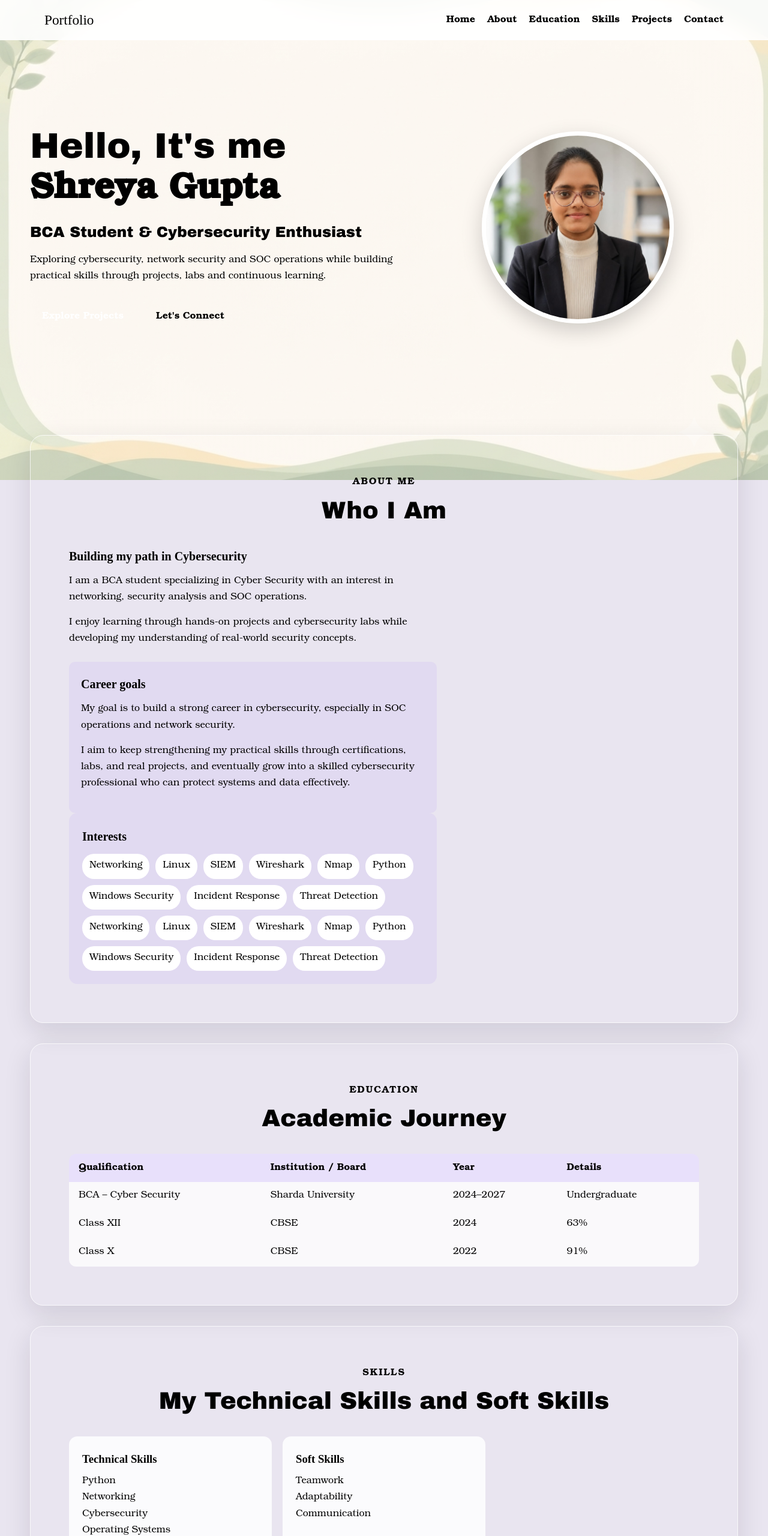
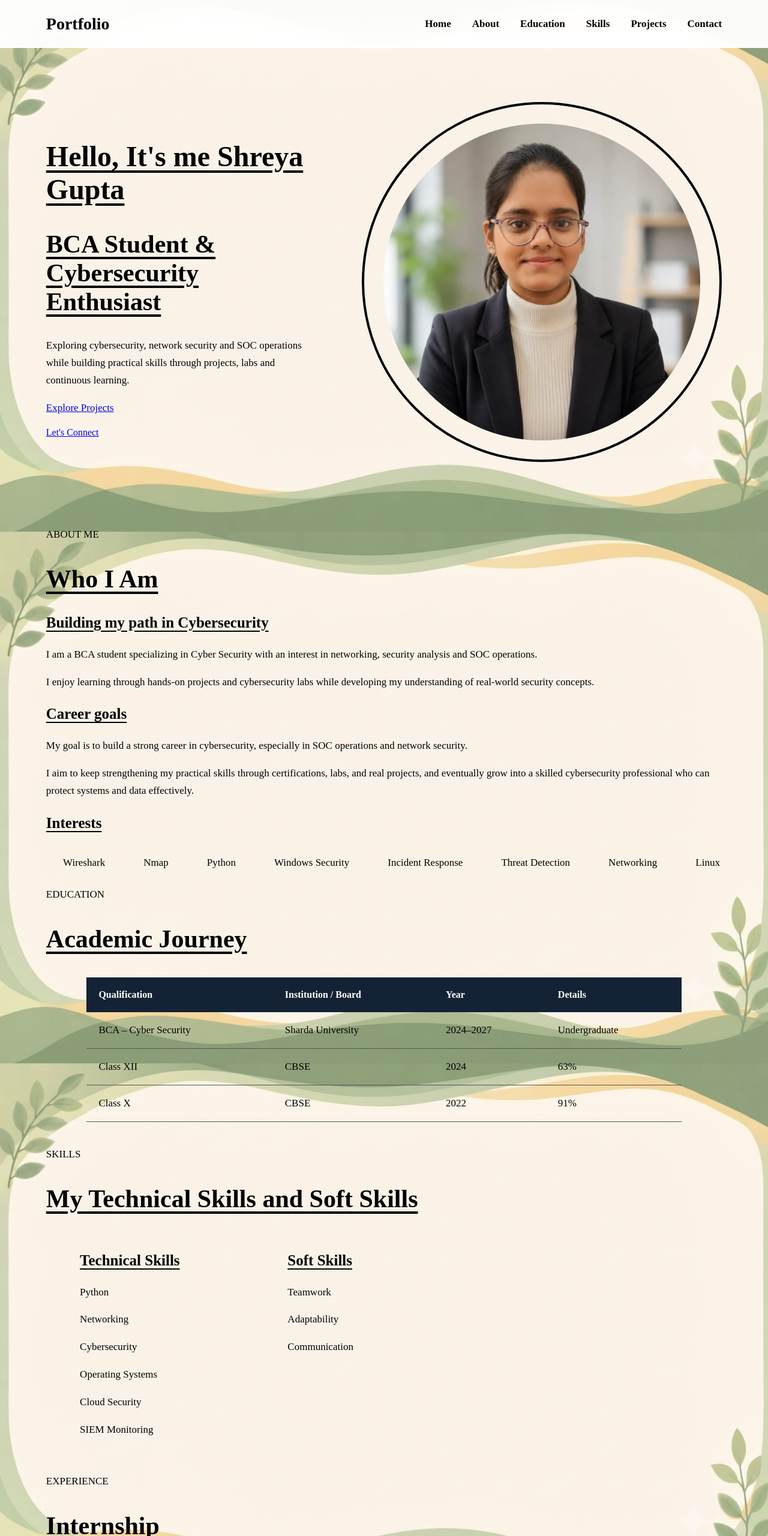
Before and after one commit to shreya14122005-ship-it/shreyagupta-portfolio, a plain HTML site: page index.html in a window 1280 px wide. Shown: the top 2560 px of the page at 60% size. Drawn offline with Linux system fonts and the light colour scheme.

Commit message:
Update style.css

```diff
--- a/style.css
+++ b/style.css
@@ -1,178 +1,465 @@
 * {
- box-sizing: border-box; margin: 0; padding: 0;
+    box-sizing: border-box;
+}
+/* ================================
+   BACKGROUND IMAGE
+================================ */
+
+html,
+body {
+    margin: 0;
+    padding: 0;
+    color: #000;
+    background-image: url("background.png");
+    background-size: cover;
+    background-position: center;
+    background-attachment: fixed;
+    background-repeat: no-repeat;
 }
 
 
-html {
-     scroll-behavior: smooth;
-    }
-
-body {
-    color: var(--ink);
-    font-family: "Bookman Old Style", Bookman, "URW Bookman", serif;
-    line-height: 1.7;
-    min-height: 100vh;
-    background: #e9e5f0;
-}
-
-/* Fixed backdrop remains visible behind every section. */
-.page-background {
-    position: fixed;
-    inset: 0;
-    z-index: -2;
-    background-image: linear-gradient(rgba(255,255,255,.42), rgba(255,255,255,.42)), url("background.png");
-    background-size: cover;
-    background-position: center;
-    background-repeat: no-repeat;
-}
-
-h1, h2, .section-title h2 {
-    color: #000;
-    font-family: "Arial Black", Arial, sans-serif;
-    font-weight: 900;
-    line-height: 1.25;
-}
-
-h3, .small-heading, .logo, .footer-logo, .company {
-    font-family: Algerian, "Bookman Old Style", serif;
-    color: #000;
-}
-
-p, li, td, th, label, input, textarea, button, a, span {
-    font-family: "Bookman Old Style", Bookman, "URW Bookman", serif;
-}
-
-a { color: inherit; text-decoration: none; }
-a:hover { color: var(--accent-dark); }
+/* ================================
+   HEADER
+================================ */
 
 header {
     position: sticky;
     top: 0;
-    z-index: 10;
-    background: rgba(255,255,255,.9);
-    backdrop-filter: blur(12px);
-    border-bottom: 1px solid var(--line);
+    z-index: 9999;
+
+    width: 100%;
+    height: 80px;
+
+    background: rgba(255, 255, 255, 0.96);
+
+    display: flex;
+    align-items: center;
 }
 
+
+/* Portfolio LEFT */
+
+header .logo,
+.logo {
+    color: #000 !important;
+    font-size: 28px;
+    font-weight: bold;
+    text-decoration: none;
+}
+
+
+/* Header inner */
+
 .navbar {
-    max-width: 1180px;
-    margin: auto;
-    padding: 14px 24px;
+    width: 100%;
+    height: 100%;
+
+    padding: 0 6%;
+
     display: flex;
     align-items: center;
     justify-content: space-between;
-    gap: 24px;
 }
 
-.logo, .footer-logo { font-size: 1.45rem; }
-.nav-links { display: flex; flex-wrap: wrap; gap: 20px; list-style: none; }
-.nav-links a { font-weight: bold; }
-.nav-links a:hover { text-decoration: underline; }
 
-main { width: min(1180px, calc(100% - 40px)); margin: auto; }
+/* Navigation RIGHT */
 
-.section {
-    margin: 34px 0;
-    padding: clamp(28px, 5vw, 64px);
-    border: 1px solid rgba(255,255,255,.72);
-    border-radius: 22px;
-    background: var(--paper);
-    box-shadow: 0 14px 45px rgba(25, 15, 45, .12);
-    scroll-margin-top: 95px;
+.nav-links {
+    display: flex;
+    align-items: center;
+    gap: 35px;
+
+    margin: 0;
+    padding: 0;
+
+    list-style: none;
 }
 
-.hero { min-height: 78vh; display: grid; grid-template-columns: 1.25fr .75fr; align-items: center; gap: 42px; }
-.small-heading { letter-spacing: .12em; font-size: .9rem; margin-bottom: 14px; }
-.hero h1 { font-size: clamp(2rem, 5vw, 3.7rem); }
-.hero h1 span { display: block; }
-.hero h2 { font-size: clamp(1.1rem, 2.3vw, 1.55rem); margin: 18px 0; }
-.hero-text { max-width: 650px; }
-.hero-buttons { display: flex; flex-wrap: wrap; gap: 14px; margin-top: 26px; }
-.btn, .contact-form button {
+
+/* Navigation black */
+
+.nav-links a {
+    color: #000 !important;
+
+    font-size: 17px;
+    font-weight: bold;
+
+    text-decoration: none;
+
+    transition: 0.3s ease;
+}
+
+
+/* Navigation hover */
+
+.nav-links a:hover {
+    color: #000 !important;
+    text-decoration: underline;
+    text-underline-offset: 5px;
+}
+
+
+/* ================================
+   ALL CONTENT
+================================ */
+
+main {
+    width: 100%;
+}
+
+section {
+    width: 100%;
+    max-width: 1500px;
+
+    margin: 0 auto;
+
+    padding-left: 6%;
+    padding-right: 6%;
+
+    scroll-margin-top: 80px;
+}
+
+
+/* ================================
+   HEADINGS
+================================ */
+
+section h1,
+section h2,
+section h3,
+section h4 {
+    color: #000 !important;
+}
+
+section h1,
+section h2 {
+    text-decoration: underline;
+    text-underline-offset: 7px;
+}
+
+
+/* Main heading */
+
+section h1 {
+    font-size: 48px;
+}
+
+
+/* Section heading */
+
+section h2 {
+    font-size: 42px;
+}
+
+
+/* Sub heading */
+
+section h3 {
+    font-size: 25px;
+    text-decoration: underline;
+    text-underline-offset: 5px;
+}
+
+
+/* Normal content */
+
+section p,
+section li {
+    color: #000 !important;
+    font-size: 17px;
+    line-height: 1.7;
+}
+
+
+/* ================================
+   HOME
+================================ */
+
+.hero {
+    min-height: calc(100vh - 80px);
+
+    padding: 90px 6%;
+
+    display: flex;
+    align-items: center;
+    justify-content: space-between;
+
+    gap: 80px;
+}
+
+
+
+.hero-content {
+    max-width: 700px;
+}
+
+/* ================================
+   HOME IMAGE
+================================ */
+
+.profile-image {
+    width: 600px !important;
+    height: 600px !important;
+
+    min-width: 600px !important;
+    min-height: 600px !important;
+
+    max-width: 600px !important;
+    max-height: 600px !important;
+
+    flex: 0 0 600px;
+
+    padding: 32px;
+
+    overflow: hidden;
+
+    border-radius: 50%;
+    border: 4px solid #000;
+}
+
+
+.profile-image img,
+.home-image img {
+    width: 100%;
+    height: 100%;
+
+    object-fit: cover;
+    object-position: center;
+
+    display: block;
+
+    border-radius: 50%;
+}
+
+
+/* ================================
+   INTERESTS ANIMATION
+================================ */
+
+.skills-marquee {
+    width: 100%;
+    overflow: hidden;
+
+    margin-top: 30px;
+}
+
+
+.skills-track {
+    display: flex;
+    width: max-content;
+    gap: 20px;
+
+    animation: interestsMove 18s linear infinite;
+}
+
+
+.skills-track span {
     display: inline-block;
-    padding: 12px 20px;
-    border: 2px solid var(--accent);
-    border-radius: 9px;
+
+    padding: 12px 22px;
+
+    white-space: nowrap;
+
+    color: #000 !important;
+
+    font-size: 17px;
+    font-weight: 500;
+}
+
+
+.skills-track:hover {
+    animation-play-state: paused;
+}
+
+
+@keyframes interestsMove {
+
+    0% {
+        transform: translateX(0);
+    }
+
+    100% {
+        transform: translateX(-50%);
+    }
+
+}
+
+
+/* ================================
+   EDUCATION TABLE
+================================ */
+
+table {
+    width: 88%;
+    margin: 40px auto;
+
+    border-collapse: collapse;
+
+    color: #000;
+}
+
+
+table th {
+    background: #142235;
+    color: white !important;
+
+    padding: 20px;
+
+    text-align: left;
+}
+
+
+table td {
+    color: #000 !important;
+
+    padding: 20px;
+
+    border-bottom: 1px solid #555;
+
+    font-size: 17px;
+}
+
+
+/* ================================
+   CARDS
+================================ */
+
+.internship-card,
+.experience-card,
+.project-card,
+.achievement-card {
+    width: 88%;
+
+    margin: 35px auto;
+
+    padding: 35px;
+
+    color: #000;
+}
+
+
+/* ================================
+   TECHNICAL SKILLS
+   3D EFFECT
+================================ */
+.skills-grid {
+    width: 90%;
+    margin: 40px auto;
+
+    display: grid;
+    grid-template-columns: repeat(3, 1fr);
+    gap: 25px;
+
+    perspective: 1000px;
+}
+
+.skill-card {
+    color: #000 !important;
+
+    transform-style: preserve-3d;
+
+    transition: transform 0.6s ease;
+}
+
+/* Y-axis 3D rotation */
+.skill-card:hover {
+    transform: rotateY(12deg);
+}
+
+/* ================================
+   CONTACT
+================================ */
+
+.contact-grid {
+    width: 88%;
+    margin: 40px auto;
+
+    display: flex;
+    justify-content: space-between;
+    align-items: flex-start;
+    gap: 60px;
+}
+
+.contact-info,
+.contact-form {
+    flex: 1;
+}
+
+.social-links {
+    display: flex;
+    gap: 25px;
+    margin-top: 20px;
+}
+
+.social-links a {
+    color: #000 !important;
     font-weight: bold;
-    transition: transform .2s ease, background .2s ease, color .2s ease;
+    text-decoration: none;
 }
-.primary-btn, .contact-form button { background: var(--accent); color: white; }
-.secondary-btn { background: transparent; }
-.btn:hover, .contact-form button:hover { transform: translateY(-3px); background: var(--accent-dark); color: white; }
-.profile-area { display: flex; justify-content: center; }
-.profile-image { width: min(320px, 100%); aspect-ratio: 1; overflow: hidden; border-radius: 50%; border: 7px solid white; box-shadow: 0 12px 35px rgba(0,0,0,.18); }
-.profile-image img { width: 100%; height: 100%; object-fit: cover; display: block; }
-
-.section-title { text-align: center; margin-bottom: 34px; }
-.section-title p { font-weight: bold; letter-spacing: .1em; margin-bottom: 8px; }
-.section-title h2 { font-size: clamp(1.65rem, 3.5vw, 2.5rem); }
-
-.about-grid { display: grid; grid-template-columns: 1.2fr .8fr; gap: 28px; }
-.about-text h3, .technical-skills h3, .content-group h3, .contact-info h3, .contact-form h3, .internship-card h3 { font-size: 1.25rem; margin-bottom: 12px; }
-.about-text p { margin-bottom: 15px; }
-.career-objective { margin-top: 24px; padding: 20px; border-left: 4px solid var(--accent); background: rgba(139,92,246,.08); border-radius: 10px; }
-.technical-skills { min-width: 0; padding: 22px; border-radius: 14px; background: rgba(139,92,246,.08); }
-.skills-marquee { overflow: hidden; }
-.skills-track { display: flex; flex-wrap: wrap; gap: 10px; }
-.skills-track span { padding: 7px 12px; border-radius: 20px; background: white; border: 1px solid var(--line); }
-
-.table-container { overflow-x: auto; border-radius: 12px; }
-table { width: 100%; border-collapse: collapse; background: rgba(255,255,255,.75); }
-th, td { padding: 14px 16px; text-align: left; border: 1px solid var(--line); }
-th { background: rgba(139,92,246,.16); font-weight: bold; }
-tbody tr:hover { background: rgba(139,92,246,.08); }
-
-.skills-grid { display: grid; grid-template-columns: repeat(3, 1fr); gap: 18px; }
-.skill-card { padding: 22px; border-radius: 14px; background: rgba(255,255,255,.82); border: 1px solid var(--line); transition: transform .2s ease, box-shadow .2s ease; }
-.skill-card:hover { transform: translateY(-5px); box-shadow: 0 12px 24px rgba(25,15,45,.12); }
-.skill-icon { font-size: 1.8rem; margin-bottom: 8px; }
-.skill-card h3 { margin-bottom: 8px; }
-
-.internship-card { display: flex; align-items: flex-start; justify-content: space-between; gap: 28px; padding: 24px; background: rgba(255,255,255,.78); border: 1px solid var(--line); border-radius: 14px; }
-.company { font-weight: bold; letter-spacing: .08em; }
-.date { font-size: .92rem; opacity: .8; }
-.internship-description { max-width: 520px; }
-
-.content-groups { display: grid; grid-template-columns: repeat(3, 1fr); gap: 18px; }
-.content-group { padding: 22px; background: rgba(255,255,255,.82); border: 1px solid var(--line); border-radius: 14px; }
-.content-group ul { padding-left: 22px; }
-.content-group li { margin: 7px 0; }
-
-.contact-layout { display: grid; grid-template-columns: .9fr 1.1fr; align-items: start; gap: clamp(24px, 5vw, 60px); }
-.contact-info { padding: 10px 0; }
-.contact-details { margin: 24px 0; display: grid; gap: 15px; }
-.contact-details p { display: grid; gap: 3px; overflow-wrap: anywhere; }
-.contact-details strong { font-weight: bold; }
-.social-links { display: flex; flex-wrap: wrap; gap: 12px; }
-.social-links a { display: inline-block; padding: 9px 15px; border: 1px solid var(--accent); border-radius: 8px; font-weight: bold; }
-.social-links a:hover { background: var(--accent); color: white; }
 
 .contact-form {
-    width: 100%;
-    padding: clamp(22px, 3vw, 34px);
     display: flex;
     flex-direction: column;
-    gap: 10px;
-    background: rgba(255,255,255,.96);
-    border: 1px solid var(--line);
-    border-radius: 16px;
-    box-shadow: 0 12px 32px rgba(25,15,45,.12);
+    gap: 20px;
 }
-.contact-form h3 { margin-bottom: 6px; }
-.contact-form label { font-weight: bold; margin-top: 6px; }
-.contact-form input, .contact-form textarea {
+
+.contact-form input {
+    padding: 14px 16px;
+    font-size: 16px;
+    border: 1px solid #000;
+    background: transparent;
+    color: #000;
+}
+
+
+/* ================================
+   FOOTER
+================================ */
+
+footer {
     width: 100%;
-    padding: 12px 14px;
-    border: 1px solid #bdb7c8;
-    border-radius: 8px;
-    background: #fff;
-    color: #111;
-    font-size: 1rem;
+    text-align: center;
+    padding: 25px 0;
 }
-.contact-form input:focus, .contact-form textarea:focus { outline: 2px solid var(--accent); border-color: transparent; }
-.contact-form textarea { resize: vertical; min-height: 130px; }
-.contact-form button { cursor: pointer; margin-top: 10px; font-size: 1rem; }
-.form-note { font-size: .82rem; opacity: .75; }
 
-footer { text-align: center; padding: 28px 20px 36px; background: rgba(255,255,255,.85); border-top: 1px solid var(--line); }
-.footer-logo { margin-bottom: 4px; }
+
+/* ================================
+   MOBILE
+================================ */
+
+@media (max-width: 800px) {
+
+    header {
+        height: auto;
+        min-height: 70px;
+    }
+
+    .navbar {
+        padding: 15px 6%;
+    }
+
+    .nav-links {
+        gap: 15px;
+        flex-wrap: wrap;
+        justify-content: flex-end;
+    }
+
+    .nav-links a {
+        font-size: 14px;
+    }
+
+    .hero {
+        flex-direction: column;
+        align-items: flex-start;
+
+        padding: 60px 6%;
+    }
+
+    .skills-grid {
+        grid-template-columns: 1fr;
+    }
+
+    table {
+        width: 100%;
+    }
+}
```
